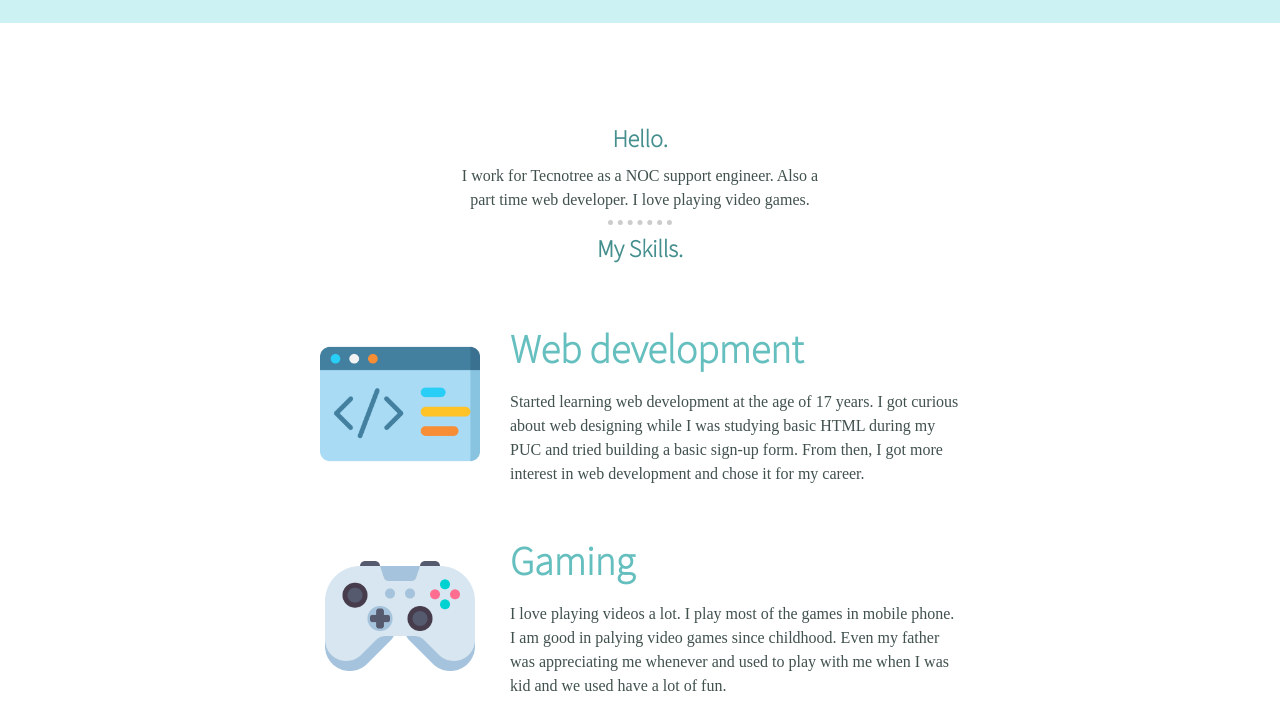
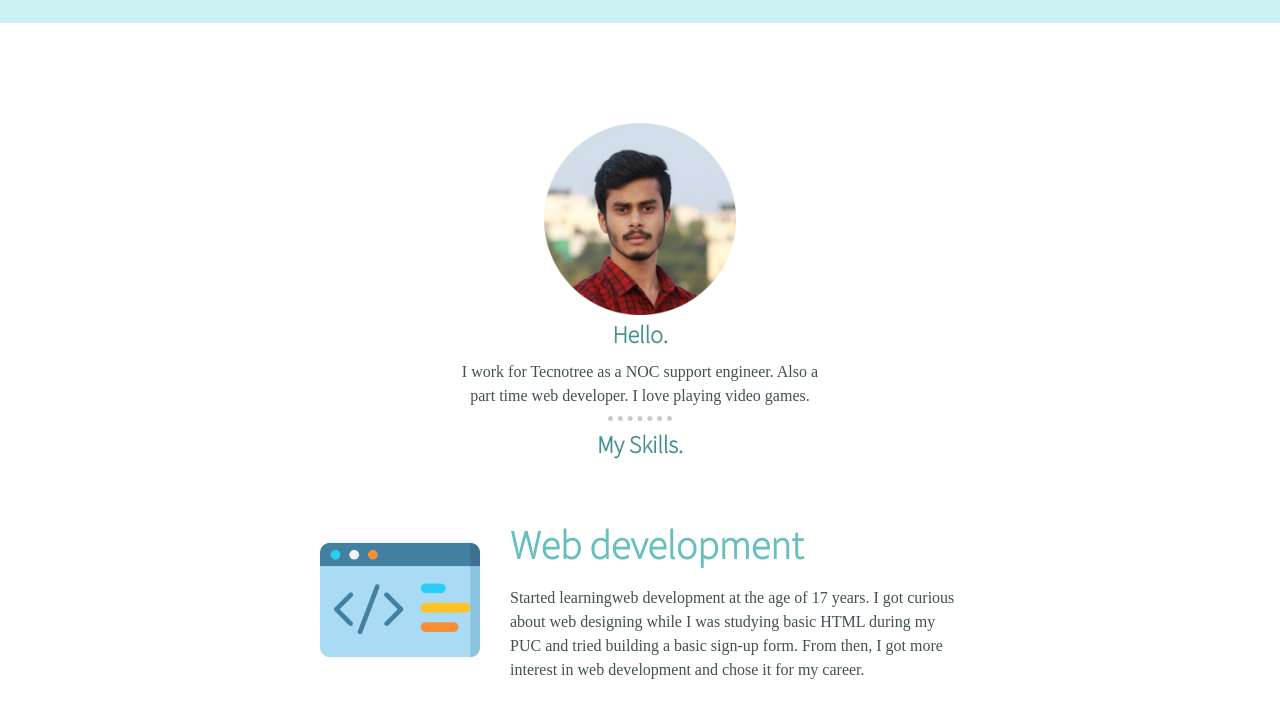
Before and after one commit to yashashp/CV, a plain HTML site: page index.html in a window 1280 px wide. Shown: the part 263-964 px from the top of the page. Drawn offline with Linux system fonts and the light colour scheme; a web font is replaced by a local one.

Commit message:
Update index.html

```diff
--- a/index.html
+++ b/index.html
@@ -32,7 +32,7 @@
   <div class="middle-container">
 
   <div class="profile">
-
+    <img class="profile-img" src="Profile.png" alt="profile picture of Yashas">
     <h2>Hello.</h2>
     <p class="greeting-paragraph">I work for Tecnotree as a NOC support engineer. Also a part time web developer. I love playing video games.</p>
   </div>
@@ -46,7 +46,7 @@
     <div class="skill-row">
      <img class="code-img" src="code.png" alt="code image">
      <h3>Web development</h3>
-     <p>Started learning web development at the age of 17 years. I got curious about web designing while I was studying basic HTML during my PUC and tried building a basic sign-up form. From then, I got more interest in web development and chose it for my career. </p>
+     <p>Started learningweb development at the age of 17 years. I got curious about web designing while I was studying basic HTML during my PUC and tried building a basic sign-up form. From then, I got more interest in web development and chose it for my career. </p>
     </div>
 
     <div class="skill-row">
@@ -75,5 +75,5 @@
   <p class="copy-right">© 2021 Yashas H.P.</p>
 </div>
 
-  </body>
+ </body>
 </html>
```
